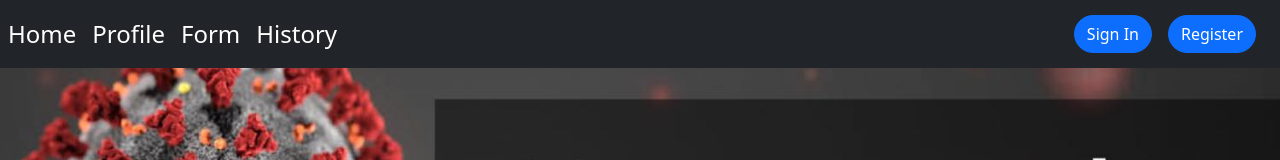
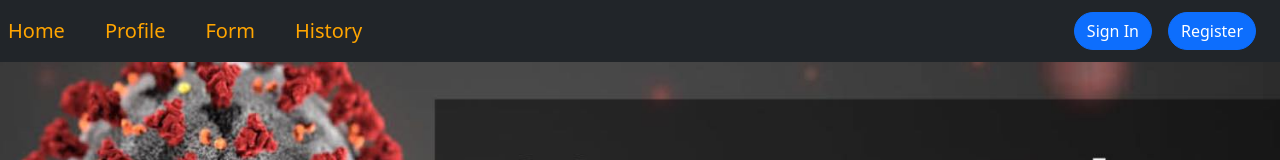
Before and after one commit to jeremy-lee02/Covid19_Web, a React (Create React App) app in the folder Client/: page / in a window 1280 px wide. Shown: the top 160 px of the page. Built offline with nearby package versions, Linux system fonts and the light colour scheme; no server answers.

Commit message:
Update App.css

```diff
--- a/Client/src/App.css
+++ b/Client/src/App.css
@@ -66,15 +66,13 @@ body {
   margin-top: 250px;
 }
 .nav-link{
-  color: white;
+  color: orange;
   font-size: 20px;
+  margin-right: 24px;
 }
 .hover :hover{
   background-color: #343a40;
   color: white;
-}
-.nav-link{
-  font-size: 24px;
 }
 
 .backGroundImg2{
```
